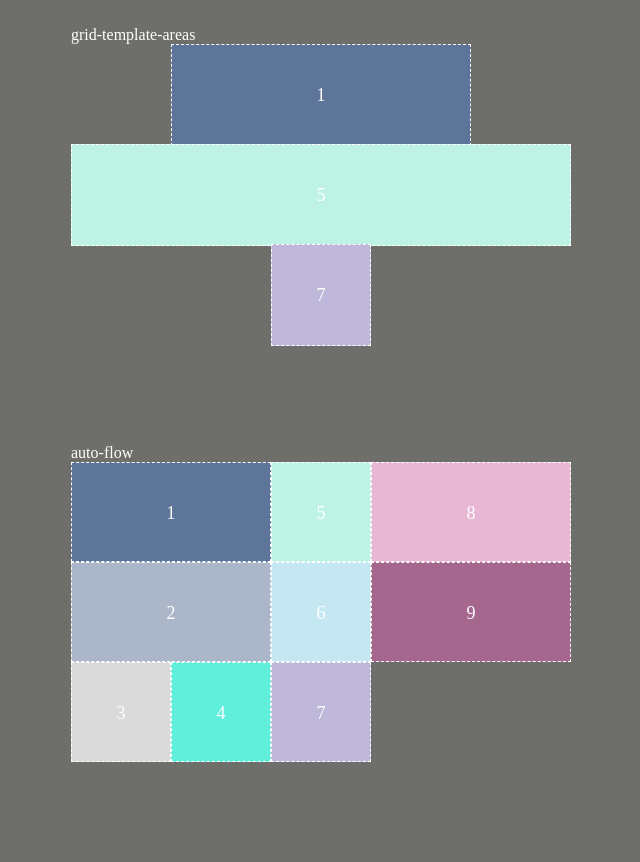
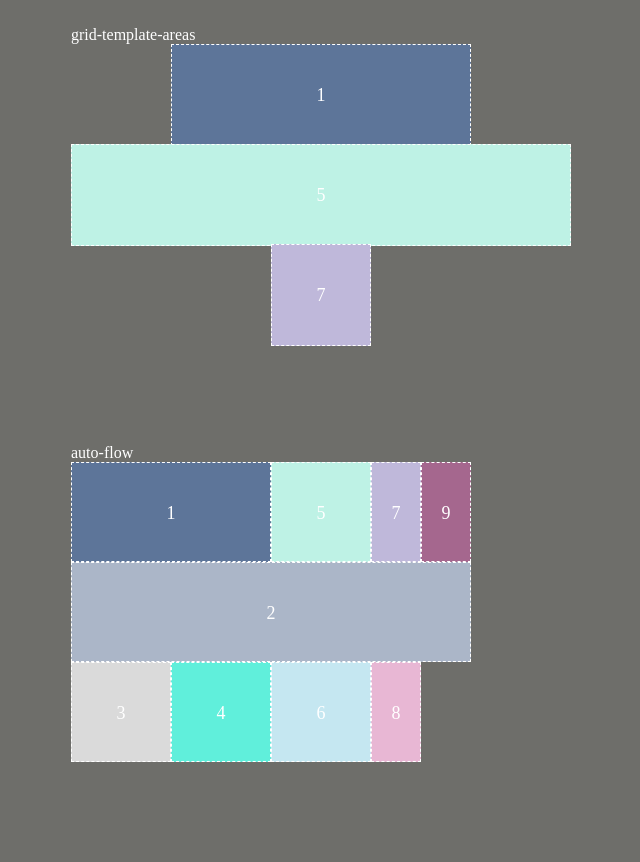
Before and after one commit to GraceeFlower/Grid, a plain HTML site: page index.html in a window 1280 px wide. Shown: the part 2064-2926 px from the top of the page, without its empty margins (29-669 px from the left). Drawn offline with Linux system fonts and the light colour scheme.

Commit message:
[Gracee] fix: add the att 'grid-auto-columns' to control the width about the overflow columns

```diff
--- a/index.css
+++ b/index.css
@@ -117,6 +117,7 @@ body {
 .container-seven {
   grid-template-columns: repeat(3, 100px);
   grid-auto-flow: column dense;
+  grid-auto-columns: 50px;
 }
 
 .container-seven .item-one {
@@ -126,5 +127,5 @@ body {
 
 .container-seven .item-two {
   grid-column-start: 1;
-  grid-column-end: 3;
+  grid-column-end: 6;
 }
```
